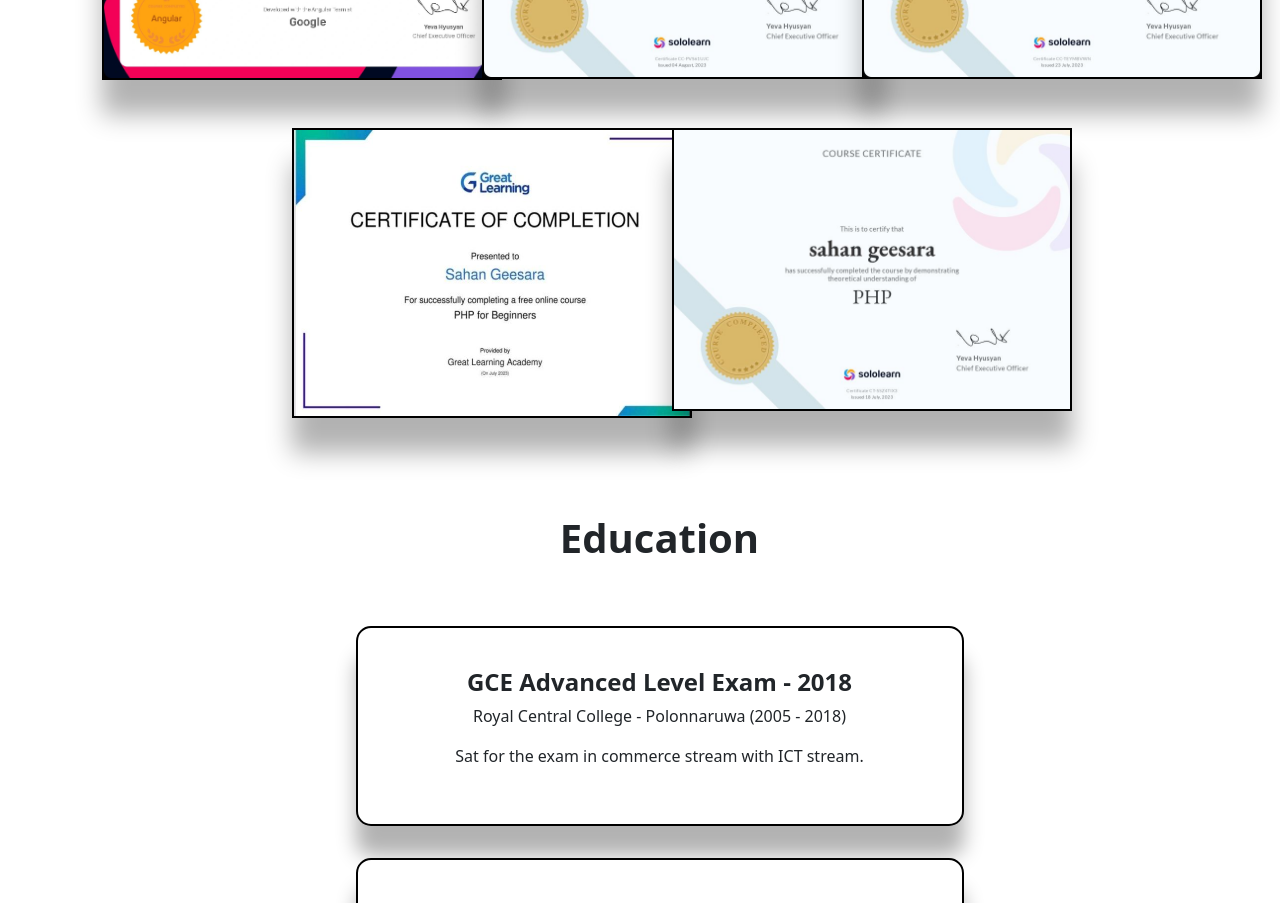
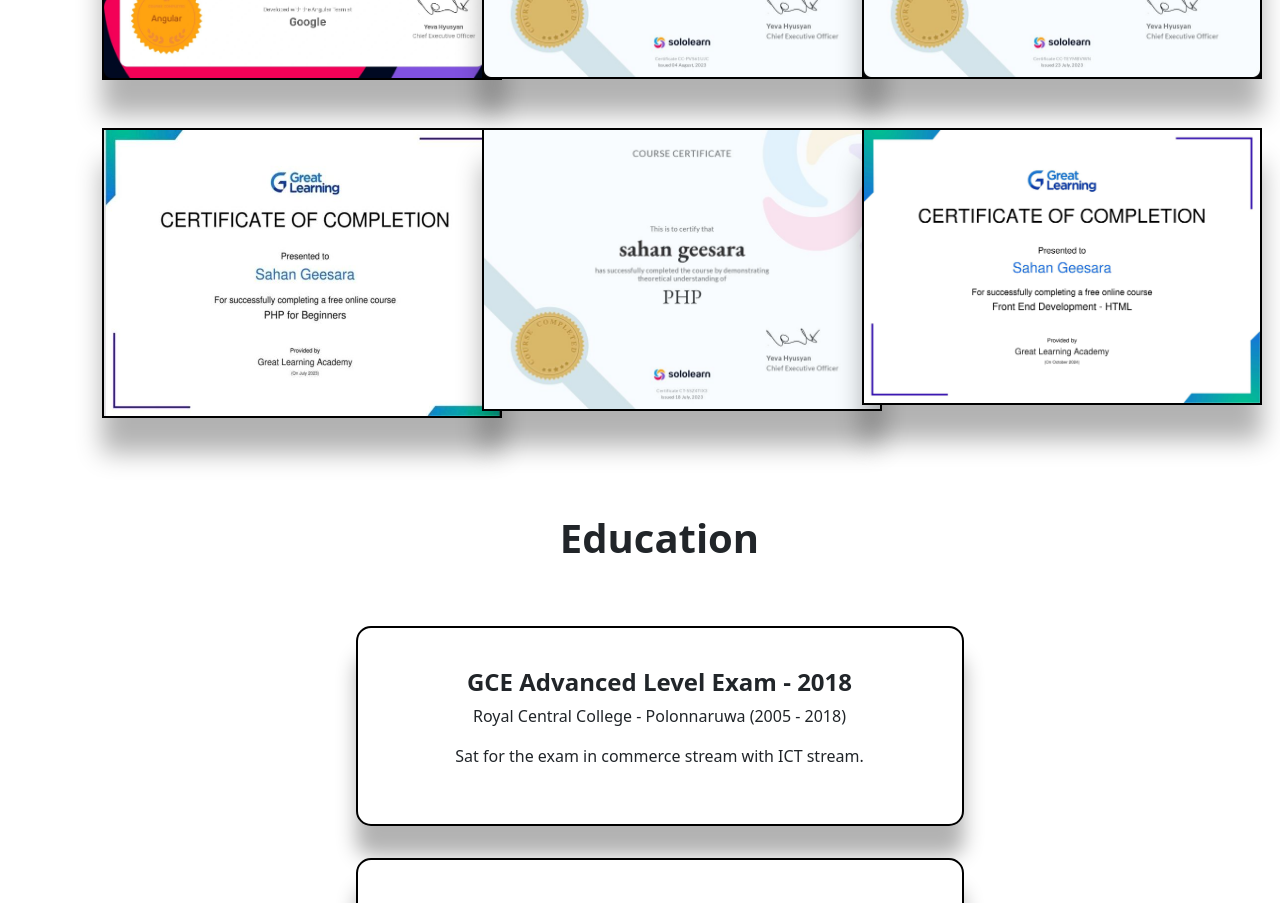
Before and after one commit to sahan99827/sahan_geesara_portfolio, a Vue app: page / in a window 1280 px wide. Shown: the part 3800-4703 px from the top of the page. Built offline with nearby package versions, Linux system fonts and the light colour scheme.

Commit message:
add certificates

```diff
--- a/src/components/Certificates.vue
+++ b/src/components/Certificates.vue
@@ -18,6 +18,9 @@
       </div>
       <div class="col-md-4 mb-5">
         <img class="image" src="/assets/Certificates/5.jpeg" alt="Image Description" width="400px">
+      </div>
+      <div class="col-md-4 mb-5">
+        <img class="image" src="/assets/Certificates/6.jpg" alt="Image Description" width="400px">
       </div>
   </div>
 </template>
```
Also changed, not shown: public/assets/Certificates/6.jpg (added).
